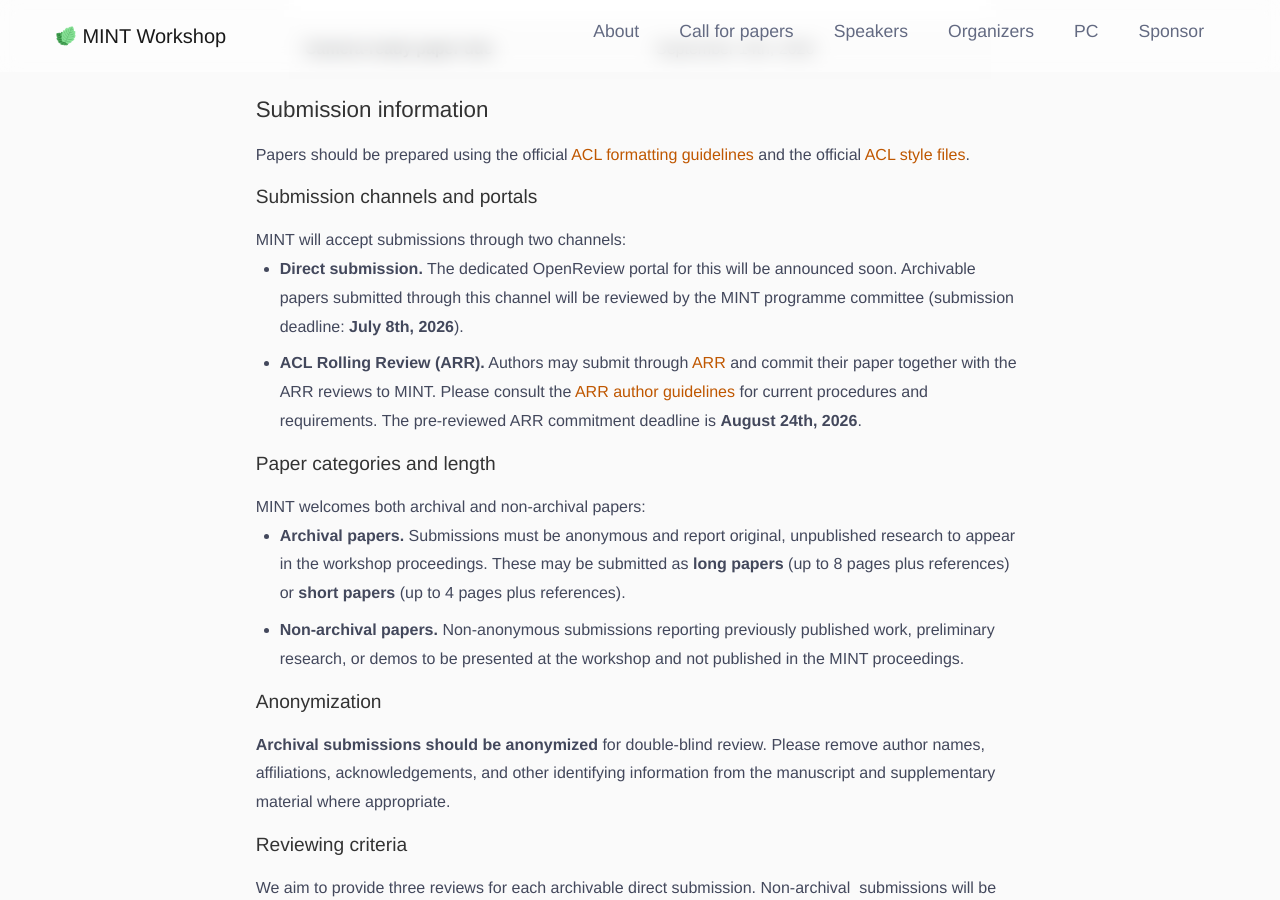
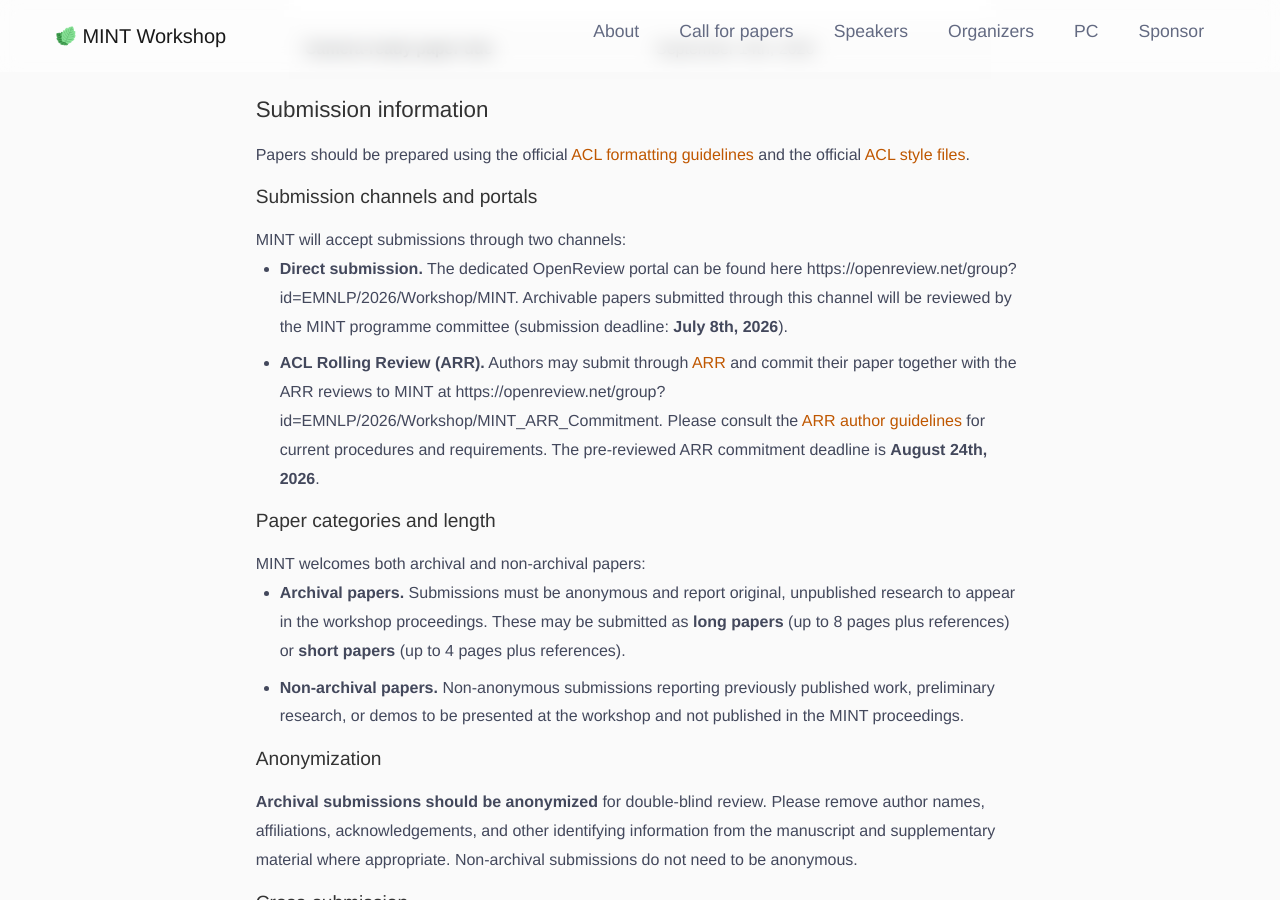
Before and after one commit to MINTworkshop/MINTworkshop.github.io, a Jekyll site: the page built from 2026/index.md, in a window 1280 px wide and 900 px high, scrolled down 2605 px. Built offline with Jekyll 4.4.1, drawn with Linux system fonts in a browser that asks for light colours; some of the changed text lies outside the part shown.

Commit message:
update cfp

```diff
--- a/_includes/cfp.html
+++ b/_includes/cfp.html
@@ -59,11 +59,11 @@
         <ul>
           <li>
             <strong>Direct submission.</strong>
-            The dedicated OpenReview portal for this will be announced soon. Archivable papers submitted through this channel will be reviewed by the MINT programme committee (submission deadline: <strong> July 8th, 2026</strong>).
+            The dedicated OpenReview portal can be found here https://openreview.net/group?id=EMNLP/2026/Workshop/MINT. Archivable papers submitted through this channel will be reviewed by the MINT programme committee (submission deadline: <strong> July 8th, 2026</strong>).
           </li>
           <li>
             <strong>ACL Rolling Review (ARR).</strong>
-            Authors may submit through <a href="https://aclrollingreview.org/dates" target="_blank">ARR</a> and commit their paper together with the ARR reviews to MINT. Please consult the
+            Authors may submit through <a href="https://aclrollingreview.org/dates" target="_blank">ARR</a> and commit their paper together with the ARR reviews to MINT at https://openreview.net/group?id=EMNLP/2026/Workshop/MINT_ARR_Commitment. Please consult the
             <a href="https://aclrollingreview.org/authors" target="_blank">ARR author guidelines</a>
             for current procedures and requirements. The pre-reviewed ARR commitment deadline is <strong>August 24th, 2026</strong>.
           </li>
@@ -94,7 +94,11 @@
         <p>
           <strong>Archival submissions should be anonymized </strong> for double-blind review.
           Please remove author names, affiliations, acknowledgements, and other identifying
-          information from the manuscript and supplementary material where appropriate.
+          information from the manuscript and supplementary material where appropriate. Non-archival submissions do not need to be anonymous.
+        </p>
+        <h6 id="cross-submission">Cross-submission</h6>
+        <p>
+          We allow cross-submissions to other venues. However, to be included in the proceedings, authors of accepted papers must withdraw them from any other venue where they remain under consideration
         </p>
 
         <h6>Reviewing criteria</h6>
```
